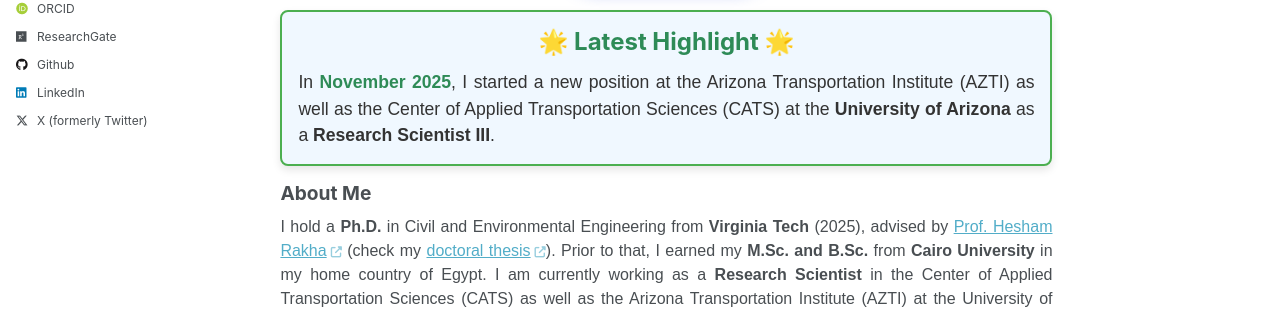
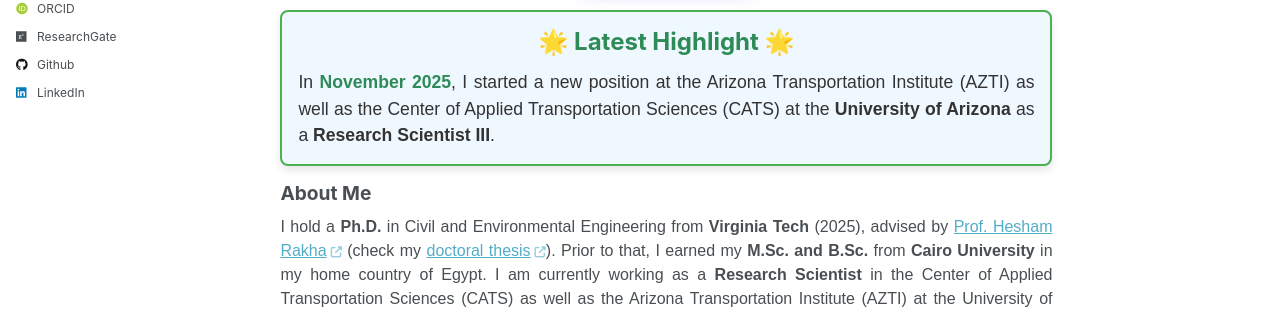
Before and after one commit to akshafik/amrshafik, a Jekyll site: the page built from _pages/about.md, in a window 1280 px wide. Shown: the part 516-825 px from the top of the page. Built offline with Jekyll 4.4.1, drawn with Linux system fonts in a browser that asks for light colours; some web fonts are replaced.

Commit message:
Remove placeholder Twitter handle from configuration

```diff
--- a/_config.yml
+++ b/_config.yml
@@ -109,7 +109,7 @@ author:
   stackoverflow    : # http://stackoverflow.com/users/123456/username
   steam            :
   tumblr           :
-  twitter          : "replacewithyourtwitterhandle"  # Add your Twitter handle if you have one
+  twitter          : # "replacewithyourtwitterhandle"  # Add your Twitter handle if you have one
   vine             :
   weibo            :
   xing             :
```
